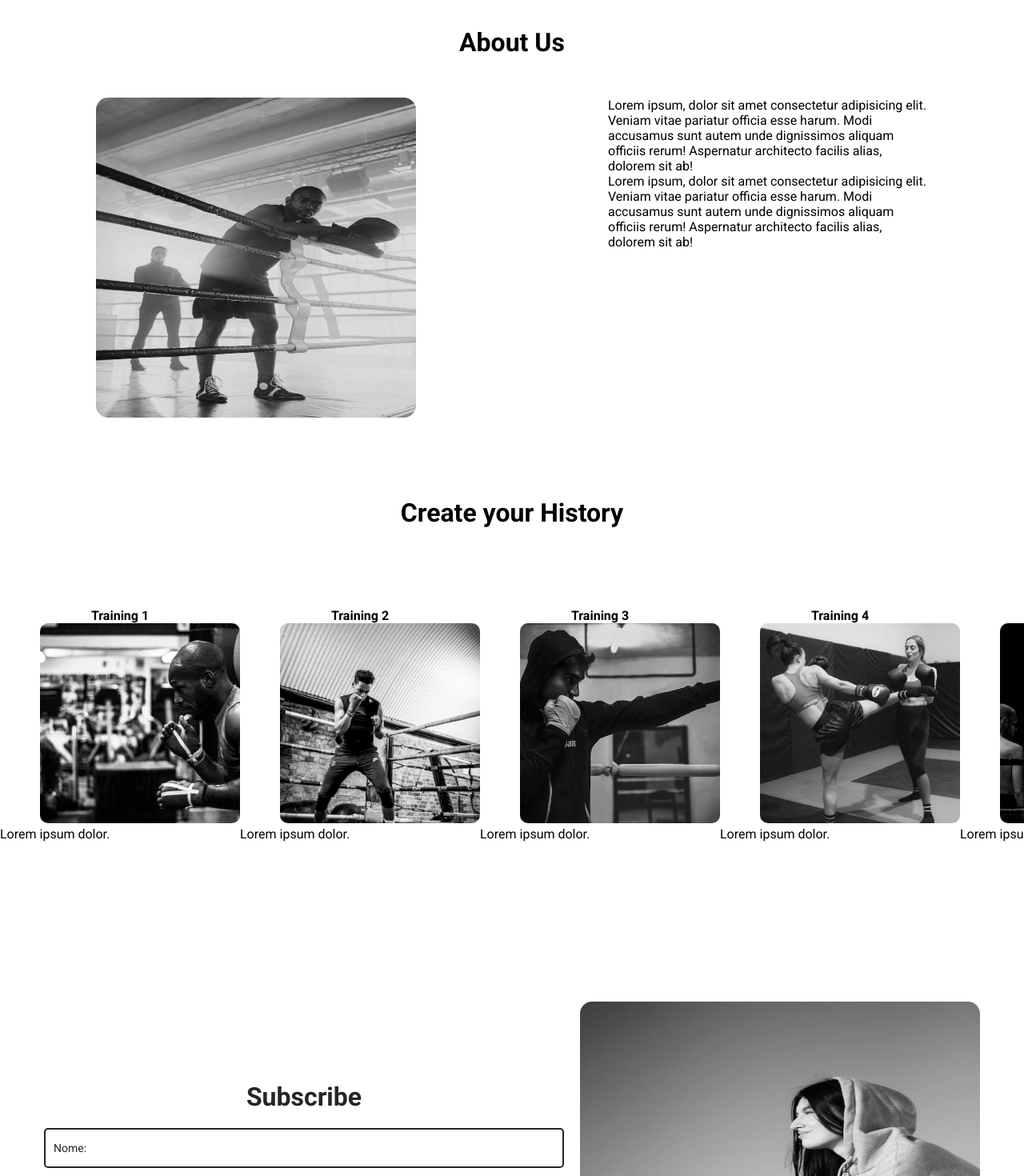
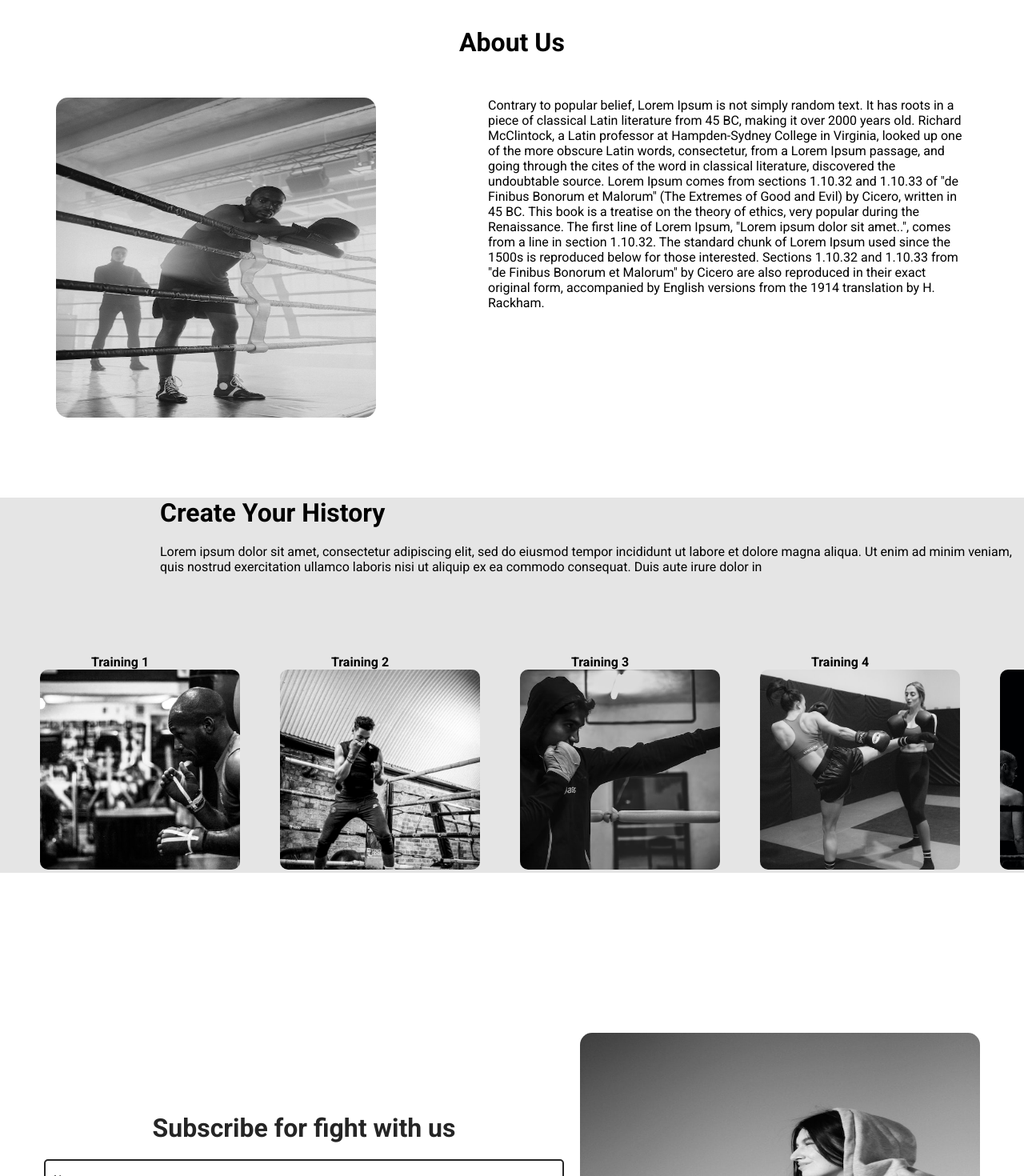
Before and after one commit to rogervalentim/box_app, a React (Create React App) app: page / in a window 1280 px wide. Shown: the part 760-2230 px from the top of the page at 80% size. Built offline with nearby package versions, Linux system fonts and the light colour scheme.

Commit message:
add motion

```diff
--- a/package.json
+++ b/package.json
@@ -6,6 +6,7 @@
     "@testing-library/jest-dom": "^5.16.5",
     "@testing-library/react": "^13.4.0",
     "@testing-library/user-event": "^13.5.0",
+    "framer-motion": "^8.4.2",
     "react": "^18.2.0",
     "react-dom": "^18.2.0",
     "react-hook-form": "^7.41.5",
--- a/src/components/Footer.css
+++ b/src/components/Footer.css
@@ -27,6 +27,7 @@ footer .icons {
         display: flex;
         flex-direction: column;
         align-items: center;
+        height: 600px;
     }
 
     footer ul {
--- a/src/container/About/About.css
+++ b/src/container/About/About.css
@@ -18,7 +18,7 @@
 }
 
 .about-container p {
-  width: 400px;
+  width: 600px;
 }
 
 @media screen and (max-width: 767px) {
@@ -35,6 +35,7 @@
 
   .about-container p {
     margin-top: 20px;
+    width: 400px;
   }
 }
 
--- a/src/container/About/About.jsx
+++ b/src/container/About/About.jsx
@@ -1,26 +1,46 @@
 import React from "react";
 import "./About.css";
 import AboutUs from "../../assets/about-us.jpg";
+
+import { motion } from "framer-motion";
 
 const About = () => {
   return (
     <>
       <section className="about" id="about">
         <h1>About Us</h1>
-        <div className="about-container">
+        <motion.div
+          className="about-container"
+          initial="hidden"
+          whileInView="visible"
+          viewport={{ once: true, amount: 0.5 }}
+          transition={{ delay: 0.2, duration: 0.5 }}
+          variants={{
+            hidden: { opacity: 0, x: 50 },
+            visible: { opacity: 1, x: 0 }
+          }}
+        >
           <img src={AboutUs} alt="About us image" />
           <p>
-            Lorem ipsum, dolor sit amet consectetur adipisicing elit. Veniam
-            vitae pariatur officia esse harum. Modi accusamus sunt autem unde
-            dignissimos aliquam officiis rerum! Aspernatur architecto facilis
-            alias, dolorem sit ab!<br>
-            </br>
-            Lorem ipsum, dolor sit amet consectetur adipisicing elit. Veniam
-            vitae pariatur officia esse harum. Modi accusamus sunt autem unde
-            dignissimos aliquam officiis rerum! Aspernatur architecto facilis
-            alias, dolorem sit ab!
+            Contrary to popular belief, Lorem Ipsum is not simply random text.
+            It has roots in a piece of classical Latin literature from 45 BC,
+            making it over 2000 years old. Richard McClintock, a Latin professor
+            at Hampden-Sydney College in Virginia, looked up one of the more
+            obscure Latin words, consectetur, from a Lorem Ipsum passage, and
+            going through the cites of the word in classical literature,
+            discovered the undoubtable source. Lorem Ipsum comes from sections
+            1.10.32 and 1.10.33 of "de Finibus Bonorum et Malorum" (The Extremes
+            of Good and Evil) by Cicero, written in 45 BC. This book is a
+            treatise on the theory of ethics, very popular during the
+            Renaissance. The first line of Lorem Ipsum, "Lorem ipsum dolor sit
+            amet..", comes from a line in section 1.10.32. The standard chunk of
+            Lorem Ipsum used since the 1500s is reproduced below for those
+            interested. Sections 1.10.32 and 1.10.33 from "de Finibus Bonorum et
+            Malorum" by Cicero are also reproduced in their exact original form,
+            accompanied by English versions from the 1914 translation by H.
+            Rackham.
           </p>
-        </div>
+        </motion.div>
       </section>
     </>
   );
--- a/src/container/Contact/Contact.jsx
+++ b/src/container/Contact/Contact.jsx
@@ -2,6 +2,8 @@ import React from "react";
 import { useForm } from "react-hook-form";
 import ImageContact from "../../assets/contact.jpg";
 import "./Contact.css";
+
+import { motion } from "framer-motion";
 
 function Contato() {
   const {
@@ -20,8 +22,11 @@ function Contato() {
   return (
     <>
       <section className="contact" id="contact">
-        <section className="contact-me" id="contact">
-          <h1 className="contact-me-title">Subscribe</h1>
+        <motion.div
+        className="contact-me" id="contact"
+
+        >
+          <h1 className="contact-me-title">Subscribe for fight with us</h1>
           <form
             className=""
             target="_blank"
@@ -86,7 +91,7 @@ function Contato() {
               </button>
             </div>
           </form>
-        </section>
+        </motion.div>
         <div className="contact-container">
           <img className="contact-image" src={ImageContact} />
         </div>
--- a/src/container/History/History.css
+++ b/src/container/History/History.css
@@ -1,8 +1,16 @@
-.history h1 {
-  display: flex;
-  justify-content: center;
+.history {
+  background-color: var(--bg);
+}
+
+.history-title-text h1 {
+  margin-left: 200px;
   font-size: 32px;
   margin-top: 100px;
+}
+
+.history-title-text p {
+  margin-left: 200px;
+  margin-top: 20px;
 }
 
 .history-container {
--- a/src/container/History/History.jsx
+++ b/src/container/History/History.jsx
@@ -1,55 +1,61 @@
 import React from "react";
 import "./History.css";
-
 
 import Fighter from "../../assets/fighter.jpg";
 import Fighter2 from "../../assets/fighter-2.jpg";
 import Fighter3 from "../../assets/fighter-3.jpg";
 import WomanTrainning from "../../assets/woman-trainning.jpg";
 import Victory from "../../assets/victory.jpg";
-
 import Trainings from "./Trainings";
 
+import { motion } from "framer-motion";
 
 const trainings = [
   {
     name: "Training 1",
-    description:
-      "Lorem ipsum dolor.",
     image: Fighter
   },
   {
     name: "Training 2",
-    description:
-    "Lorem ipsum dolor.",
     image: Fighter3
   },
   {
     name: "Training 3",
-    description:
-      "Lorem ipsum dolor.",
     image: Fighter2
   },
   {
     name: "Training 4",
-    description:
-      "Lorem ipsum dolor.",
     image: WomanTrainning
   },
   {
     name: "Training 5",
-    image: Victory,
-    description:
-      "Lorem ipsum dolor."
+    image: Victory
   }
 ];
 
 const History = () => {
   return (
     <section className="history" id="history">
-      <h1>Create your History</h1>
+      <motion.div
+      className="history-title-text"
+      initial="hidden"
+      whileInView="visible"
+      viewport={{ once: true, amount: 0.5 }}
+      transition={{ duration: 0.5 }}
+      variants={{
+        hidden: { opacity: 0, x: -50 },
+        visible: { opacity: 1, x: 0 },
+      }}
+      >
+        <h1>Create Your History</h1>
+        <p>
+          Lorem ipsum dolor sit amet, consectetur adipiscing elit, sed do
+          eiusmod tempor incididunt ut labore et dolore magna aliqua. Ut enim ad
+          minim veniam,<br></br> quis nostrud exercitation ullamco laboris nisi ut
+          aliquip ex ea commodo consequat. Duis aute irure dolor in
+        </p>
+      </motion.div>
       <div className="history">
-
         <ul className="history-container">
           {trainings.map((item, index) => (
             <Trainings
@@ -57,8 +63,8 @@ const History = () => {
               name={item.name}
               image={item.image}
               description={item.description}
-              />
-              ))}
+            />
+          ))}
         </ul>
       </div>
     </section>
--- a/src/container/History/Trainings.jsx
+++ b/src/container/History/Trainings.jsx
@@ -1,8 +1,9 @@
 import React from 'react';
 import './Trainings.css';
 
-const Trainings = ({name, description, image}) => {
+const Trainings = ({ name, description, image}) => {
   return (
+    <>
     <li className="trainings">
     <div className="trainings-container">
       <h4 className="name">{name}</h4>
@@ -10,6 +11,7 @@ const Trainings = ({name, description, image}) => {
     </div>
       <p>{description}</p>
   </li>
+  </>
   )
 }
 
--- a/src/container/Home/Home.css
+++ b/src/container/Home/Home.css
@@ -35,6 +35,7 @@
   display: flex;
   justify-content: center;
   margin-top: 20px;
+  background-color: var(--bg);
 }
 
 .home-container-sponsors img {
--- a/src/container/Home/Home.jsx
+++ b/src/container/Home/Home.jsx
@@ -5,18 +5,31 @@ import Adidas from '../../assets/adidas.svg';
 import UnderArmour from '../../assets/under-armour.svg';
 import './Home.css';
 
+import { motion } from 'framer-motion';
+
+
 const Home = () => {
   return (
     <>
     <section className="hero_banner" id="home">
-        <div className="home-container-title">
+        <motion.div
+        className="home-container-title"
+        initial="hidden"
+        whileInView="visible"
+        viewport={{ once: true, amount: 0.5 }}
+        transition={{ duration: 0.5 }}
+        variants={{
+            hidden: { opacity: 0, x: -50 },
+            visible: { opacity: 1, x: 0 }
+        }}
+        >
             <h1>
                 COME ON <br></br>
                 FIGHT <br></br>
                 WITH US !
                 </h1>
                 <button>Come on</button>
-        </div>
+        </motion.div>
         <div className="home-container-image">
             <img src={Person} alt="person banner" />
         </div>
```
Also changed, not shown: src/assets/nike.svg, 1 other file (tests, documents, lock files or other folders).
